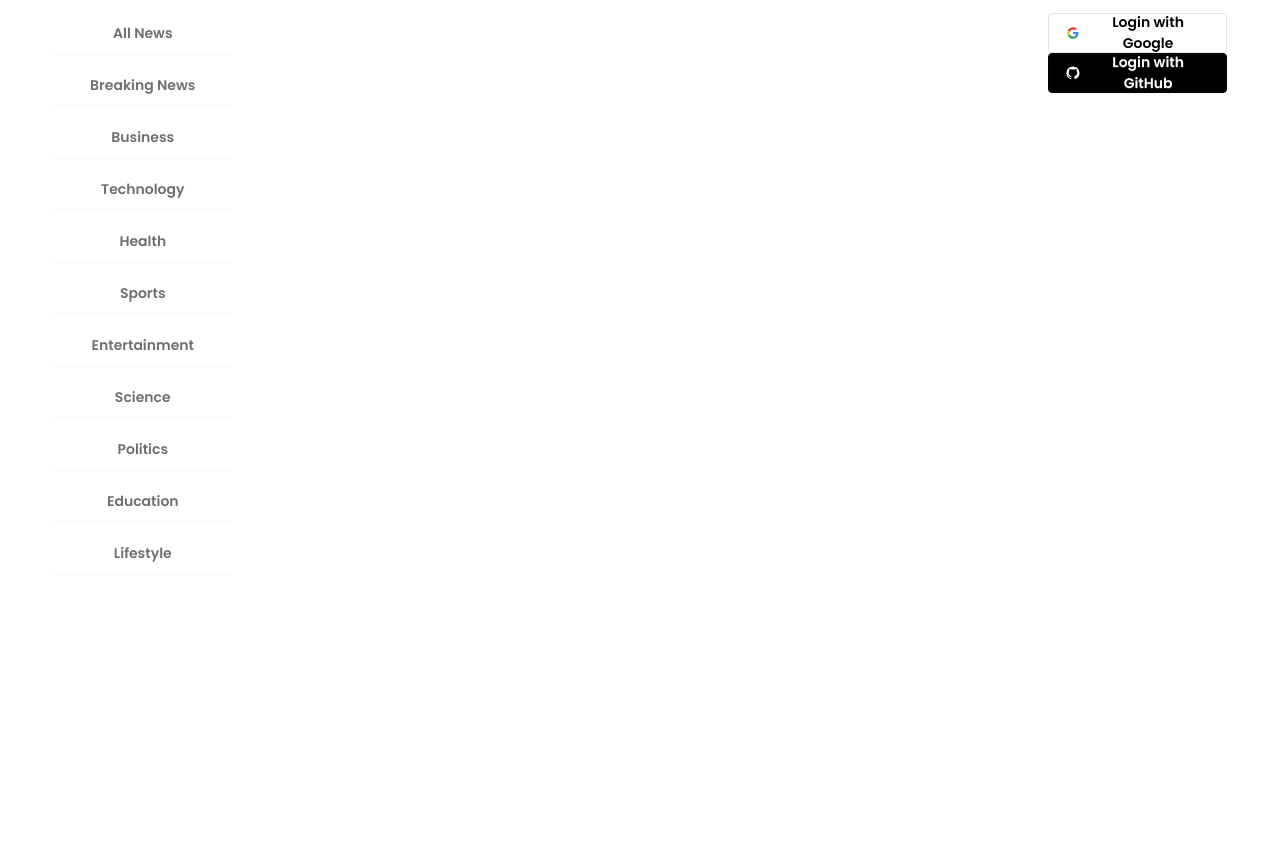
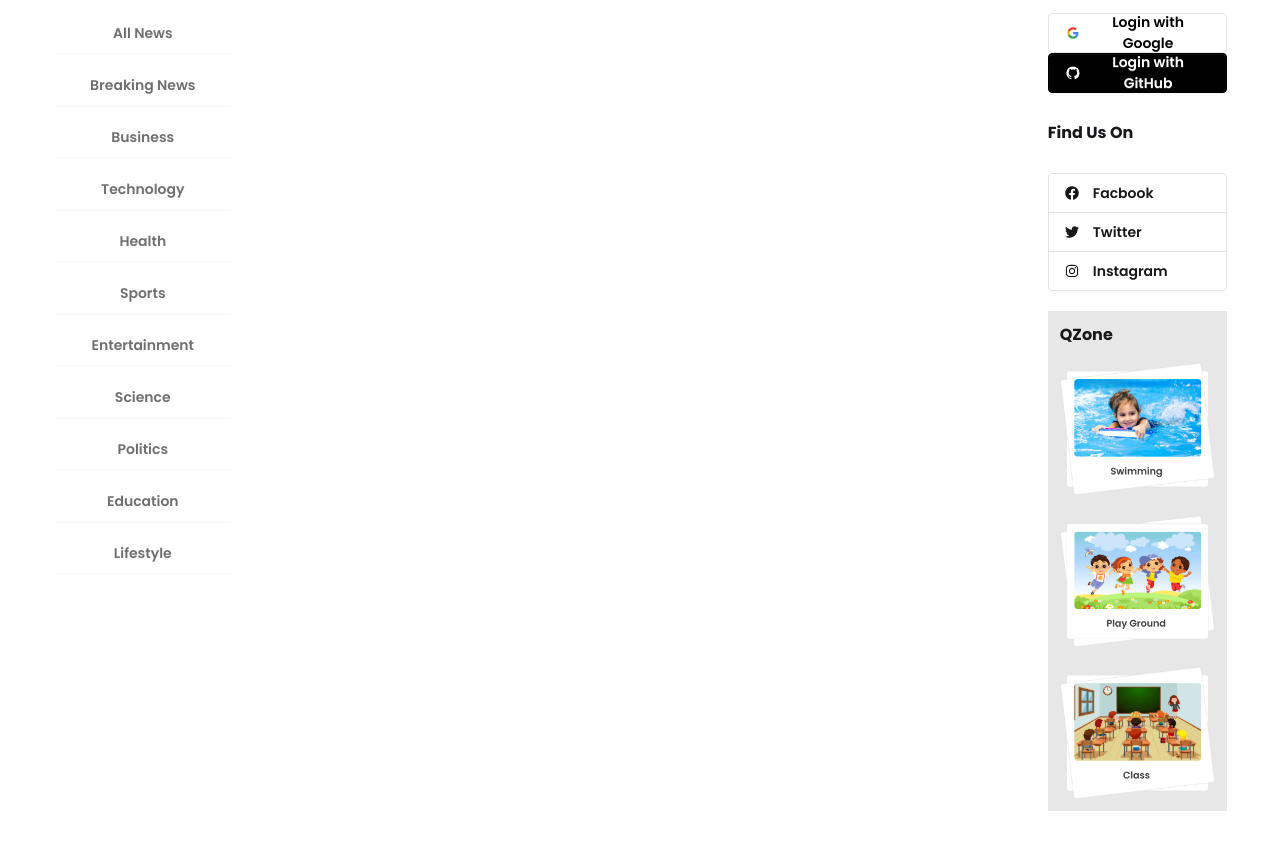
Before and after one commit to tahmid-khan-hub/dragon-news, a React (Vite) app: page / in a window 1280 px wide. Shown: the part 320-1163 px from the top of the page. Before the commit the page ends 905 px from the top, so only its background shows below. Built offline with nearby package versions, Linux system fonts and the light colour scheme.

Commit message:
added qzone and findus section on right aside

```diff
--- /dev/null
+++ b/src/components/homeLayout/FindUsOn.jsx
@@ -0,0 +1,19 @@
+import React from "react";
+import { FaFacebook, FaInstagram, FaTwitter } from "react-icons/fa";
+
+const FindUsOn = () => {
+  return (
+    <div>
+      <h2 className="font-bold my-7">Find Us On</h2>
+
+        <div className="join join-vertical w-full">
+          <button className="btn bg-base-100 justify-start join-item"><FaFacebook className="mr-2"></FaFacebook> Facbook</button>
+          <button className="btn bg-base-100 justify-start join-item"><FaTwitter className="mr-2"></FaTwitter> Twitter</button>
+          <button className="btn bg-base-100 justify-start join-item"><FaInstagram className="mr-2"></FaInstagram> Instagram</button>
+        </div>
+
+    </div>
+  );
+};
+
+export default FindUsOn;
--- /dev/null
+++ b/src/components/homeLayout/QueueZone.jsx
@@ -0,0 +1,19 @@
+import React from 'react';
+import swimmingImage from "../../assets/swimming.png"
+import playGround from "../../assets/playground.png"
+import classImage from "../../assets/class.png"
+
+const QueueZone = () => {
+    return (
+        <div className='bg-base-300 p-3 my-5'>
+            <h2 className='font-bold mb-4'>QZone</h2>
+            <div className='space-y-5'>
+                <img src={swimmingImage} alt="" />
+                <img src={playGround} alt="" />
+                <img src={classImage} alt="" />
+            </div>
+        </div>
+    );
+};
+
+export default QueueZone;
--- a/src/components/homeLayout/RightAside.jsx
+++ b/src/components/homeLayout/RightAside.jsx
@@ -1,10 +1,14 @@
 import React from 'react';
 import SocialLOgin from './SocialLOgin';
+import FindUsOn from './FindUsOn';
+import QueueZone from './QueueZone';
 
 const RightAside = () => {
     return (
         <div>
             <SocialLOgin></SocialLOgin>
+            <FindUsOn></FindUsOn>
+            <QueueZone></QueueZone>
         </div>
     );
 };
```
